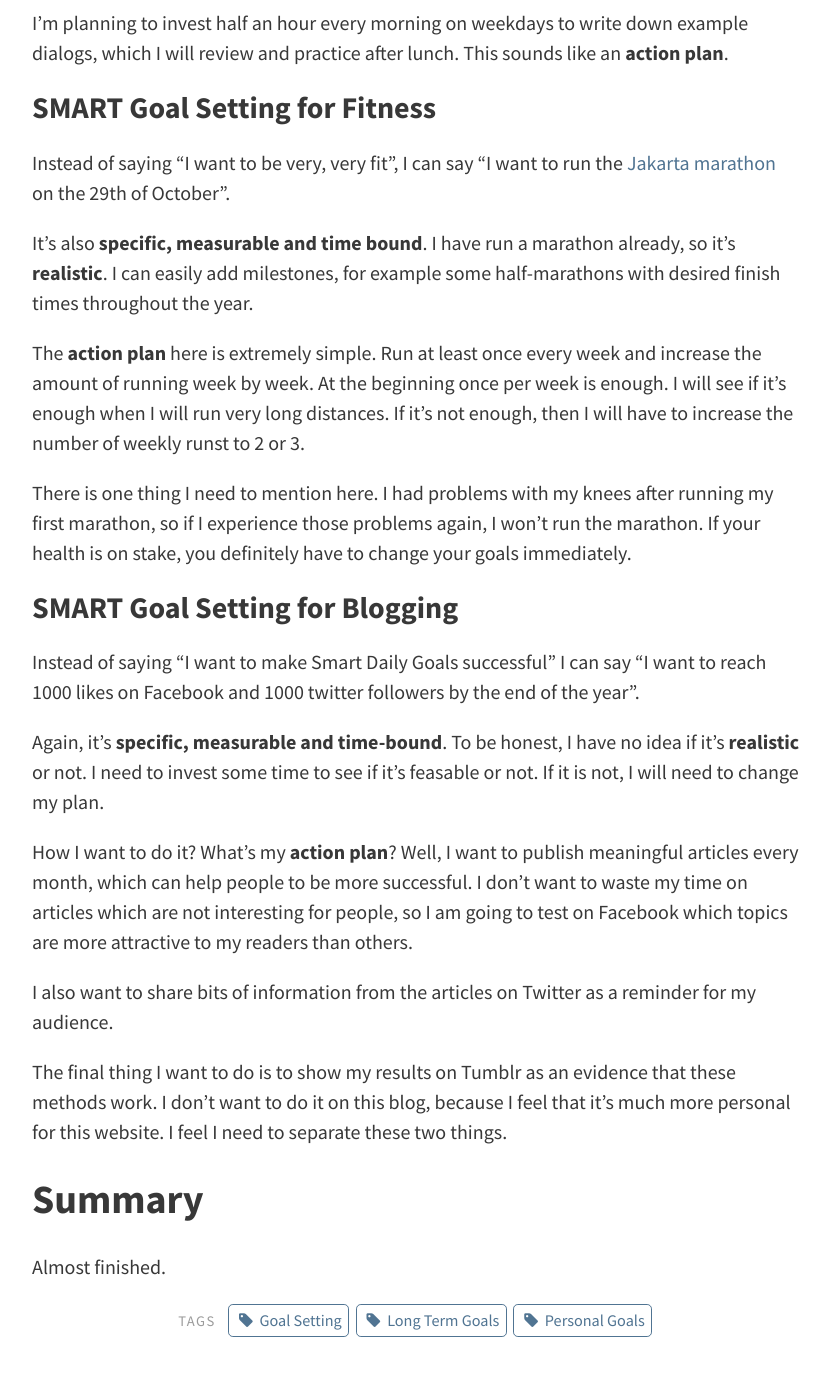
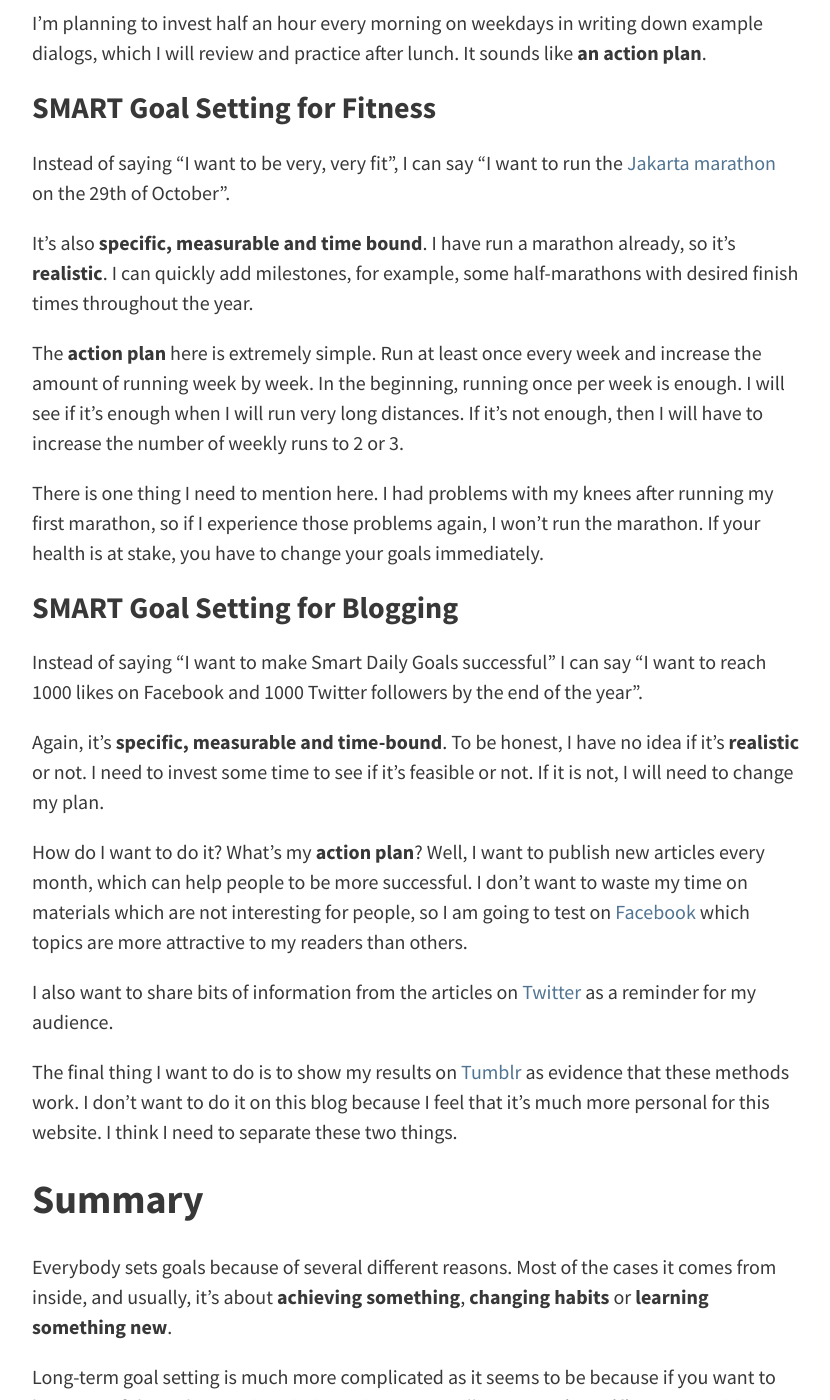
Before and after one commit to gyulanemeth/smartdailygoals.com, a Jekyll site: the page built from _posts/2017-12-30-how-to-succeed-with-your-long-term-goals.md, in a window 1280 px wide and 1400 px high, scrolled down 5460 px. Shown: the whole window, without its empty margins (224-1054 px from the left). Built offline with Jekyll 4.4.1, drawn with Linux system fonts in a browser that asks for light colours; comment, search, counter and statistics services are not loaded; some of the changed text lies outside the part shown.

Commit message:
First article finished.

```diff
--- a/_config.yml
+++ b/_config.yml
@@ -38,7 +38,7 @@ theme_settings:
   soundcloud:
   stack_exchange:  # Full URL
   steam:
-  tumblr:
+  tumblr: gyulanemeth
   twitter: SmartDailyGoals
   vimeo:
   wordpress:
--- a/_includes/head.html
+++ b/_includes/head.html
@@ -23,8 +23,6 @@
     <!-- Font Awesome -->
     <!-- <link href="//maxcdn.bootstrapcdn.com/font-awesome/4.7.0/css/font-awesome.min.css" rel="stylesheet"> -->
     <link rel="stylesheet" type="text/css" href="{{ site.baseurl }}/assets/css/font-awesome.min.css">
-
-    <script src="//load.sumome.com/" data-sumo-site-id="0902a297c47b38846a50bfe56b4294b2ad97806470f32e665abfd24f9f027631" async="async"></script>
 
     <!-- Google Fonts -->
     {% if site.theme_settings.google_fonts %}
--- a/_posts/2017-12-30-how-to-succeed-with-your-long-term-goals.md
+++ b/_posts/2017-12-30-how-to-succeed-with-your-long-term-goals.md
@@ -3,7 +3,7 @@ layout: post
 title: "How to Succeed With Your Long-Term Goals"
 feature-img: "assets/img/pexels/new-year-dreams2.jpeg"
 thumbnail: "assets/img/pexels/new-year-dreams2.jpeg"
-tags: ["Goal Setting", "Long Term Goals", "Personal Goals"]
+tags: ["Goal Setting", "Long Term Goals", "Personal Goals", "SMART Goals"]
 ---
 
 For many people, New Year's Eve is the time when they set goals for the next year, but many of them miserably fail. But Why?
@@ -74,60 +74,64 @@ If you think about your goals and they don't pass these criteria, then you have
 
 ## How to Break Down Your Long-term Goals Into Smaller Ones Which Pass the SMART Criteria
 
-There are some cases, when the sequence of sub-goals are pre-determined, for example if you want to get a degree, you have to pass certain exams. The hard thing is, when you have to come up with this sequence of sub-goals.
+There are some cases, when the sequence of sub-goals are pre-determined, for example, if you want to get a degree, you have to pass specific exams. The hard thing is when you have to come up with this sequence of sub-goals.
 
 Many people set yearly goals, which is already a good start. This way, your goal is already **time-bound**. You can also define **milestones** when you can make sure that you are on track to reach your yearly goals. An easy way to do is to set 3-month goals, which you can divide into monthly, weekly and even daily goals. (Guess where the name of the website comes from.)
 
-If you manage to define daily goals, then you successfully decomposed your incredibly huge goal to **small feasable steps**. You don't necessarily need to go down to daily level, but I think it's preferable.
+If you manage to define daily goals, then you successfully decomposed your huge goal into **small feasible steps**. You don't necessarily need to go down to day-to-day level, but I think it's preferable.
 
 When you have the time constraints, you have to define **specific and measurable** goals that will lead you towards your bigger goals and dreams. For example get a certificate of your skill, instead of only saying that you master that skill.
 
-After that, you can think about breaking it down to **actionable** parts, which is usually leads you to a daily level planning. There is two very important questions to answer:
+After that, you can think about breaking it down to **actionable** parts, which is usually leads you to a daily level planning. There are two fundamental questions to answer:
 
  - How will you do it? (On a monthly, weekly, and daily level.)
  - How much time are you willing to allocate to it? What's your schedule?
 
-If you answered these questions you will be able to tell if your plan is **realistic** or not. If it's not realistic, then change the speific and measurable goal to something more feasable or if you are very determined, change your **action plan**. You can allocate more time to it or you can figure out alternative methods to reach your goal.
+If you answer these questions, you will be able to tell if your plan is **realistic** or not. If it's not realistic, then change the specific and measurable goal to something more feasible or if you are very determined, change your **action plan**. You can allocate more time to it, or you can figure out alternative methods to reach your goal.
 
-After you did this iteration with all of your goals, you should **make sure that all of your goals together are feasable**. It's much better to achieve one thing than not achieveing many, so I suggest you to **focus only on a few things** or target for **smaller goals**.
+After you did this iteration with all of your goals, you should **make sure that all of your goals together are feasable**. It's much better to achieve one thing than not achieving many, so I suggest you to **focus only on a few things** or target for **smaller goals**.
 
 ## Examples of SMART Goal Setting
 
-In this section I am going to show you how to do it in practice. I am going to use my previous examples and break them down into SMART goals. I won't show you each and every detail here and I won't be blogging about my results here. If you want to follow that as well, follow me on tumblr.
+In this section, I am going to show you how to do it in practice. I am going to use my previous examples and break them down into SMART goals. I won't show you every detail here, and I won't be blogging about my results here. If you want to follow that as well, follow me on [Tumblr](https://gyulanemeth.tumblr.com/).
 
 ### SMART Goal Setting for Language Learning
 
 Instead of saying "I want to speak Chinese" I can say "I want to pass an HSK3 test next December." (HSK3 is a standard basic level Chinese language exam.)
 
-The second statement is **specific**, **measurable** and **time-bound**. I haven't tried any Chinese language exam yet, but I know that I'm somewhere between HSK1 and HSK2. It is needless to say that I can add a **milestone** here, which is an HSK2 language exam. There is one this spring, so I have approximately 12-15 weeks to prepare for that. I feel that the first milestone is **realistic**. The second milestone sounds scarier, but it's not unrealistic. I will have 30 weeks to finish a 15 chapter book, which seems to be very hard, but feasable.
+The second statement is **specific**, **measurable** and **time-bound**. I haven't tried any Chinese language exam yet, but I know that I'm somewhere between HSK1 and HSK2. It is needless to say that I can add a **milestone** here, which is an HSK2 language exam. There is one this spring, so I have approximately 12-15 weeks to prepare for that. I feel that the first milestone is **realistic**. The second milestone sounds scarier than the first, but it's not unrealistic. I will have 30 weeks to finish a 15 chapter book, which seems to be very hard, but feasible.
 
 But here comes the question. How am I going to do it? How much time will I invest?
 
-I'm planning to invest half an hour every morning on weekdays to write down example dialogs, which I will review and practice after lunch. This sounds like an **action plan**.
+I'm planning to invest half an hour every morning on weekdays in writing down example dialogs, which I will review and practice after lunch.  It sounds like **an action plan**.
 
 ### SMART Goal Setting for Fitness
 
 Instead of saying "I want to be very, very fit", I can say "I want to run the [Jakarta marathon](http://thejakartamarathon.com/) on the 29th of October".
 
-It's also **specific, measurable and time bound**. I have run a marathon already, so it's **realistic**. I can easily add milestones, for example some half-marathons with desired finish times throughout the year.
+It's also **specific, measurable and time bound**. I have run a marathon already, so it's **realistic**. I can quickly add milestones, for example, some half-marathons with desired finish times throughout the year.
 
-The **action plan** here is extremely simple. Run at least once every week and increase the amount of running week by week. At the beginning once per week is enough. I will see if it's enough when I will run very long distances. If it's not enough, then I will have to increase the number of weekly runst to 2 or 3.
+The **action plan** here is extremely simple. Run at least once every week and increase the amount of running week by week. In the beginning, running once per week is enough. I will see if it's enough when I will run very long distances. If it's not enough, then I will have to increase the number of weekly runs to 2 or 3.
 
-There is one thing I need to mention here. I had problems with my knees after running my first marathon, so if I experience those problems again, I won't run the marathon. If your health is on stake, you definitely have to change your goals immediately.
+There is one thing I need to mention here. I had problems with my knees after running my first marathon, so if I experience those problems again, I won't run the marathon. If your health is at stake, you have to change your goals immediately.
 
 ### SMART Goal Setting for Blogging
 
-Instead of saying "I want to make Smart Daily Goals successful" I can say "I want to reach 1000 likes on Facebook and 1000 twitter followers by the end of the year".
+Instead of saying "I want to make Smart Daily Goals successful" I can say "I want to reach 1000 likes on Facebook and 1000 Twitter followers by the end of the year".
 
-Again, it's **specific, measurable and time-bound**. To be honest, I have no idea if it's **realistic** or not. I need to invest some time to see if it's feasable or not. If it is not, I will need to change my plan.
+Again, it's **specific, measurable and time-bound**. To be honest, I have no idea if it's **realistic** or not. I need to invest some time to see if it's feasible or not. If it is not, I will need to change my plan.
 
-How I want to do it? What's my **action plan**? Well, I want to publish meaningful articles every month, which can help people to be more successful. I don't want to waste my time on articles which are not interesting for people, so I am going to test on Facebook which topics are more attractive to my readers than others.
+How do I want to do it? What's my **action plan**? Well, I want to publish new articles every month, which can help people to be more successful. I don't want to waste my time on materials which are not interesting for people, so I am going to test on [Facebook](https://www.facebook.com/smartdailygoals/) which topics are more attractive to my readers than others.
 
-I also want to share bits of information from the articles on Twitter as a reminder for my audience.
+I also want to share bits of information from the articles on [Twitter](https://twitter.com/SmartDailyGoals) as a reminder for my audience.
 
-The final thing I want to do is to show my results on Tumblr as an evidence that these methods work. I don't want to do it on this blog, because I feel that it's much more personal for this website. I feel I need to separate these two things.
+The final thing I want to do is to show my results on [Tumblr](https://gyulanemeth.tumblr.com/) as evidence that these methods work. I don't want to do it on this blog because I feel that it's much more personal for this website. I think I need to separate these two things.
 
 
 ## Summary
 
-Almost finished.
+Everybody sets goals because of several different reasons. Most of the cases it comes from inside, and usually, it's about **achieving something**, **changing habits** or **learning something new**.
+
+Long-term goal setting is much more complicated as it seems to be because if you want to be successful, you have to **break them down** to smaller **SMART (Specific, Measurable, Actionable, Realistic, Time-bound) goals**. It helps if you can define **milestones** it gives you feedback on your progress.
+
+If you have multiple goals, you have to make sure that you will have enough time to focus on all of them. It's better to succeed with fewer goals than being unsuccessful with many.
```
Also changed, not shown: other parts of _posts/2017-12-30-how-to-succeed-with-your-long-term-goals.md (+1 -1 lines), _drafts/post-draft.md (+3 -0 lines), pages/about.md (+0 -3 lines).
